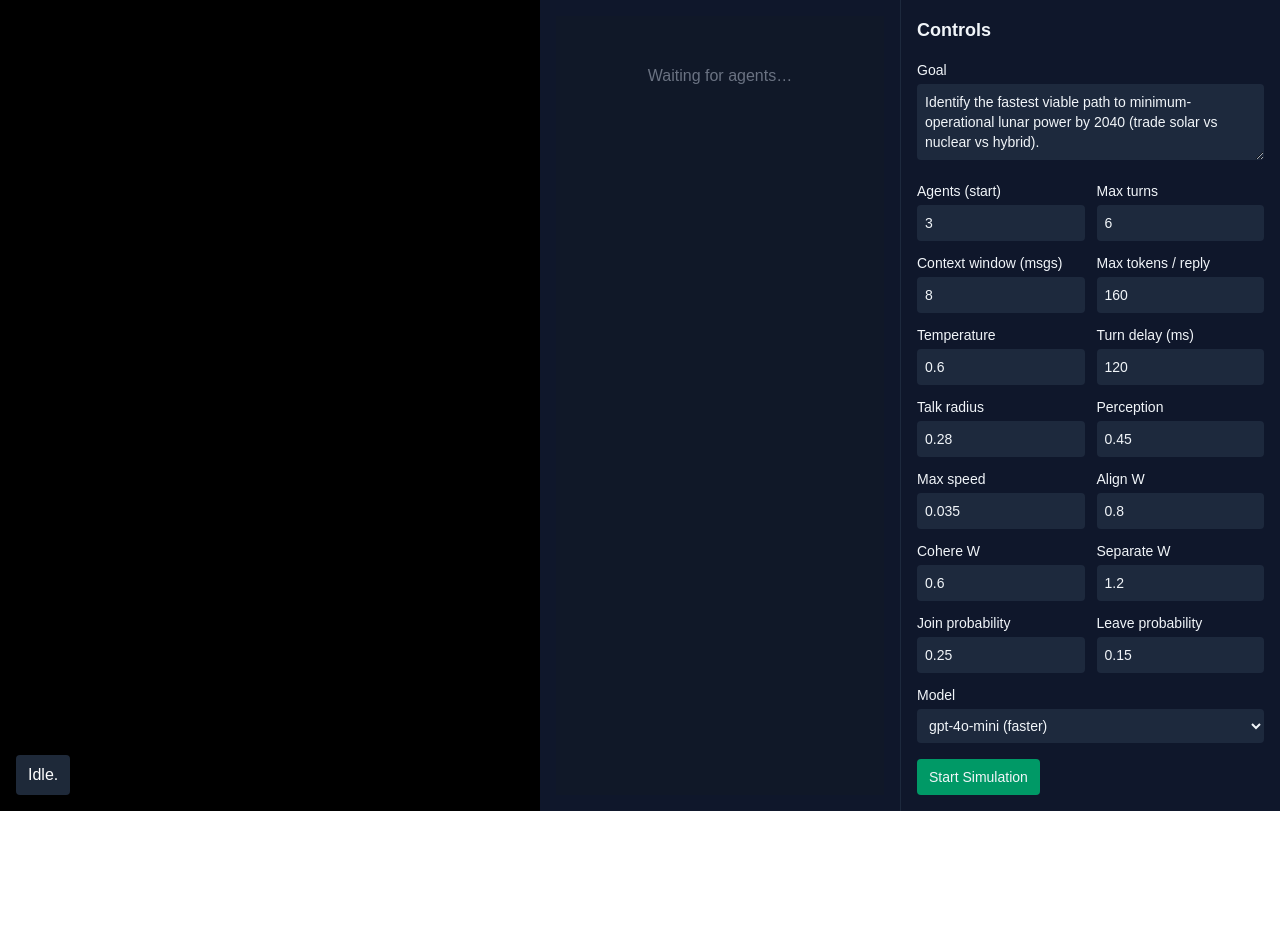
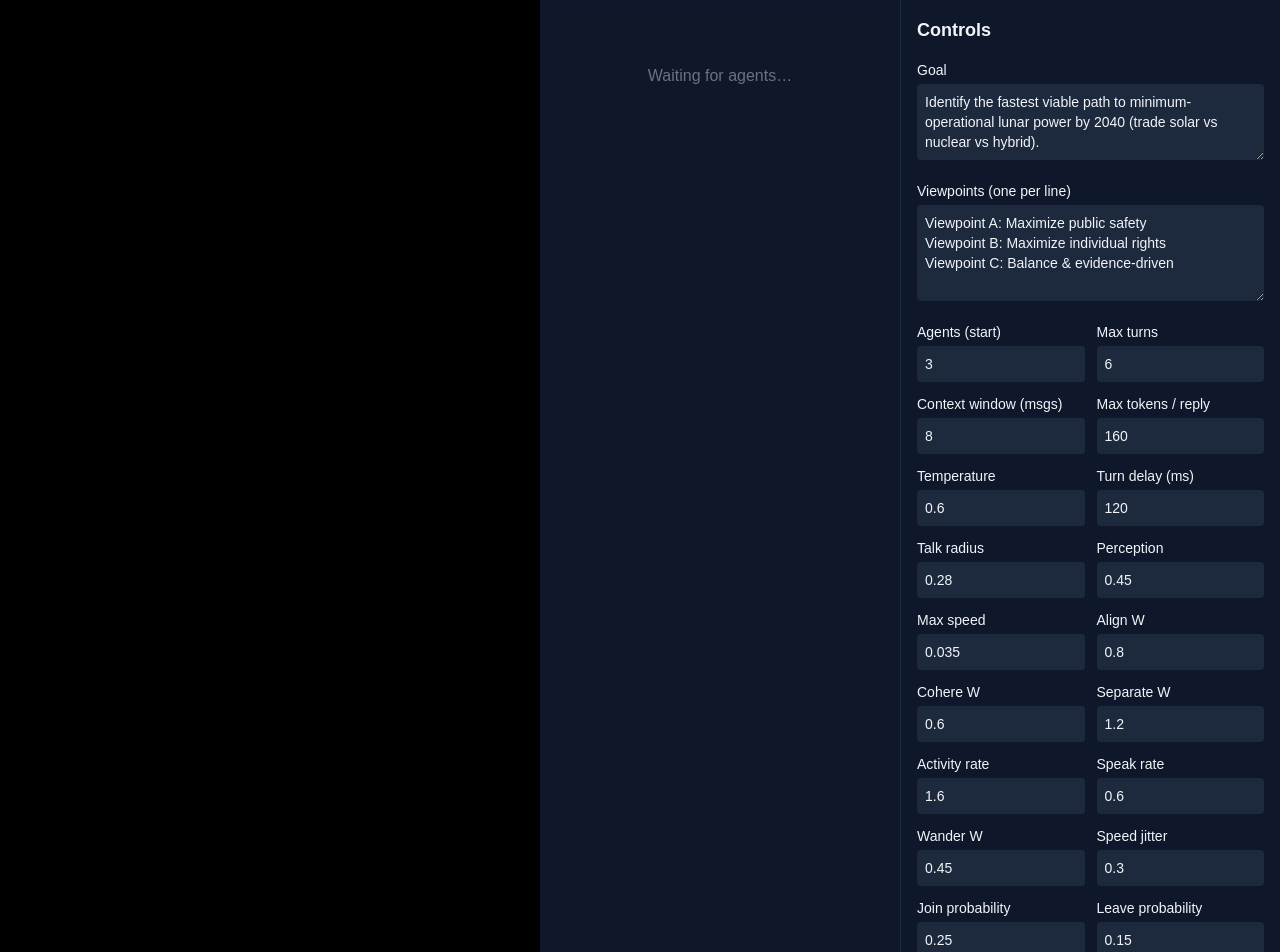
Before and after one commit to Big-jpg/convergent, a Next.js app: page /flock in a window 1280 px wide. Shown: the top 952 px of the page. Before the commit the page ends 811 px from the top, so only its background shows below. Built offline with nearby package versions, Linux system fonts and the light colour scheme.

Commit message:
modified:   app/api/agents/route.ts 	modified:   components/BoidCanvas.tsx 	modified:   components/ControlsPanel.tsx

```diff
--- a/app/api/agents/route.ts
+++ b/app/api/agents/route.ts
@@ -1,6 +1,6 @@
 // app/api/agents/route.ts
 import { openai } from "@ai-sdk/openai";
-import { generateText /*, embed*/ } from "ai";
+import { generateText } from "ai";
 
 type SimConfig = {
   agentCount: number;
@@ -23,42 +23,41 @@ type SimConfig = {
   separateW: number;
 
   // Dynamics
-  activityRate: number; // physics ticks per turn multiplier
-  speakRate: number;    // chance each agent in a cluster speaks
-  wanderW: number;      // random drift force weight
-  speedJitter: number;  // per-agent speed multiplier jitter
+  activityRate: number;
+  speakRate: number;
+  wanderW: number;
+  speedJitter: number;
+
+  // NEW: viewpoints & temp jitter
+  viewpoints?: string[];
+  tempJitter?: number; // 0..0.8 extra per-agent randomness
 };
 
-const COLORS = [
-  "#60a5fa", "#34d399", "#f59e0b", "#f472b6", "#a78bfa", "#22d3ee",
-  "#fb7185", "#84cc16", "#eab308", "#38bdf8", "#14b8a6", "#f97316"
-];
+const COLORS = ["#60a5fa","#34d399","#f59e0b","#f472b6","#a78bfa","#22d3ee","#fb7185","#84cc16","#eab308","#38bdf8","#14b8a6","#f97316"];
 
 function clamp(n: number, a: number, b: number) { return Math.max(a, Math.min(b, n)); }
-function letterId(i: number) {
-  const A = "ABCDEFGHIJKLMNOPQRSTUVWXYZ";
-  if (i < 26) return A[i];
-  return A[Math.floor(i / 26) - 1] + A[i % 26];
-}
-function add(a: [number, number], b: [number, number]) { return [a[0] + b[0], a[1] + b[1]] as [number, number]; }
-function sub(a: [number, number], b: [number, number]) { return [a[0] - b[0], a[1] - b[1]] as [number, number]; }
-function mul(a: [number, number], s: number) { return [a[0] * s, a[1] * s] as [number, number]; }
-function mag(v: [number, number]) { return Math.hypot(v[0], v[1]); }
-function setMag(v: [number, number], m: number) { const k = mag(v) || 1e-6; return [v[0] * m / k, v[1] * m / k] as [number, number]; }
-function shuffle<T>(arr: T[]) { for (let i = arr.length - 1; i > 0; i--) { const j = Math.floor(Math.random() * (i + 1)); [arr[i], arr[j]] = [arr[j], arr[i]]; } return arr; }
-function sample<T>(arr: T[]) { return arr[Math.floor(Math.random() * arr.length)]; }
+function letterId(i: number) { const A = "ABCDEFGHIJKLMNOPQRSTUVWXYZ"; return i < 26 ? A[i] : A[Math.floor(i/26)-1] + A[i%26]; }
+function add(a:[number,number], b:[number,number]){return [a[0]+b[0], a[1]+b[1]] as [number,number];}
+function sub(a:[number,number], b:[number,number]){return [a[0]-b[0], a[1]-b[1]] as [number,number];}
+function mul(a:[number,number], s:number){return [a[0]*s, a[1]*s] as [number,number];}
+function mag(v:[number,number]){return Math.hypot(v[0], v[1]);}
+function setMag(v:[number,number], m:number){const k=mag(v)||1e-6; return [v[0]*m/k, v[1]*m/k] as [number,number];}
+function shuffle<T>(arr:T[]){for(let i=arr.length-1;i>0;i--){const j=Math.floor(Math.random()*(i+1));[arr[i],arr[j]]=[arr[j],arr[i]];} return arr;}
+function sample<T>(arr:T[]){return arr[Math.floor(Math.random()*arr.length)];}
 
-type Persona = {
-  stance: "collab" | "skeptic" | "contrarian";
-  temp: number;
-  styleNote: string;
-};
-
+type Persona = { stance:"collab"|"skeptic"|"contrarian"; baseTemp:number; styleNote:string; };
 function makePersona(): Persona {
   const r = Math.random();
-  if (r < 0.45) return { stance: "collab", temp: 0.5 + Math.random() * 0.2, styleNote: "Build on others, synthesize, propose merges and next steps." };
-  if (r < 0.8)  return { stance: "skeptic", temp: 0.6 + Math.random() * 0.2, styleNote: "Probe assumptions, ask hard questions, seek evidence, but stay constructive." };
-  return { stance: "contrarian", temp: 0.7 + Math.random() * 0.25, styleNote: "Challenge prevailing view, present alternatives, stress trade-offs and risks." };
+  if (r < 0.45) return { stance:"collab", baseTemp:0.55+Math.random()*0.2, styleNote:"Build on others, synthesize, propose merges and next steps." };
+  if (r < 0.8)  return { stance:"skeptic", baseTemp:0.6+Math.random()*0.2, styleNote:"Probe assumptions, ask hard questions, seek evidence, be constructive." };
+  return { stance:"contrarian", baseTemp:0.75+Math.random()*0.25, styleNote:"Challenge prevailing views; highlight trade-offs and risks." };
+}
+
+function parseViewpoints(v:any): string[] {
+  if (!v) return [];
+  if (Array.isArray(v)) return v.map(String).map(s=>s.trim()).filter(Boolean);
+  if (typeof v === "string") return v.split(/\r?\n|,/).map(s=>s.trim()).filter(Boolean);
+  return [];
 }
 
 export async function POST(req: Request) {
@@ -73,29 +72,36 @@ export async function POST(req: Request) {
     leaveProb: clamp(body?.leaveProb ?? body?.config?.leaveProb ?? 0.15, 0, 1),
     turnDelayMs: clamp(body?.turnDelayMs ?? body?.config?.turnDelayMs ?? 120, 0, 3000),
     model: (body?.model ?? body?.config?.model ?? "gpt-4o-mini"),
-    goal: body?.goal ?? body?.config?.goal ?? "Determine the most sustainable energy source for a lunar research outpost by 2040.",
+    goal: body?.goal ?? body?.config?.goal ?? "Determine the most sustainable energy source for a lunar outpost by 2040.",
     talkRadius: clamp(body?.talkRadius ?? 0.28, 0.05, 1),
     perception: clamp(body?.perception ?? 0.45, 0.1, 1.5),
     maxSpeed: clamp(body?.maxSpeed ?? 0.035, 0.005, 0.1),
     alignW: clamp(body?.alignW ?? 0.8, 0, 3),
     cohereW: clamp(body?.cohereW ?? 0.6, 0, 3),
     separateW: clamp(body?.separateW ?? 1.2, 0, 3),
-    activityRate: clamp(body?.activityRate ?? 1.4, 0.3, 4),
-    speakRate: clamp(body?.speakRate ?? 0.55, 0.1, 1),
-    wanderW: clamp(body?.wanderW ?? 0.35, 0, 1.5),
-    speedJitter: clamp(body?.speedJitter ?? 0.2, 0, 0.6),
+    activityRate: clamp(body?.activityRate ?? 1.6, 0.3, 4),
+    speakRate: clamp(body?.speakRate ?? 0.6, 0.1, 1),
+    wanderW: clamp(body?.wanderW ?? 0.45, 0, 1.5),
+    speedJitter: clamp(body?.speedJitter ?? 0.3, 0, 0.6),
+    viewpoints: parseViewpoints(body?.viewpoints ?? body?.config?.viewpoints),
+    tempJitter: clamp(body?.tempJitter ?? 0.2, 0, 0.8),
   };
 
-  // Agent pool + personas
-  const pool = Array.from({ length: 12 }).map((_, i) => ({
-    id: letterId(i),
-    name: `Agent ${letterId(i)}`,
-    color: COLORS[i % COLORS.length],
-    model: openai(cfg.model as any),
-    persona: makePersona(),
-  }));
+  // Agent pool + personas + viewpoint assignment
+  const pool = Array.from({ length: 12 }).map((_, i) => {
+    const persona = makePersona();
+    const viewpoint = (cfg.viewpoints?.length ?? 0) > 0 ? sample(cfg.viewpoints!) : undefined;
+    return {
+      id: letterId(i),
+      name: `Agent ${letterId(i)}`,
+      color: COLORS[i % COLORS.length],
+      model: openai(cfg.model as any),
+      persona,
+      viewpoint,
+    };
+  });
 
-  // Per-agent speed multiplier (1 ± jitter)
+  // Per-agent speed multiplier
   const speedMul: Record<string, number> = {};
   for (const a of pool) {
     const j = (Math.random() * 2 - 1) * cfg.speedJitter;
@@ -113,17 +119,12 @@ export async function POST(req: Request) {
     vel[a.id] = [Math.cos(angle) * cfg.maxSpeed * 0.5, Math.sin(angle) * cfg.maxSpeed * 0.5];
   }
 
-  // “Interest heat” toward recent speakers (decays each physics step)
+  // “Interest heat”
   const heat: Record<string, number> = {};
-
-  // const EMBED = openai.embedding("text-embedding-3-small"); // keep handy if needed later
   const transcript: Array<{ speaker: string; text: string }> = [];
 
-  // Physics
   function physicsStep(dt = 1) {
     const ids = pool.filter(a => active.has(a.id)).map(a => a.id);
-
-    // decay heat
     for (const k of Object.keys(heat)) heat[k] *= 0.92;
 
     for (const i of ids) {
@@ -147,13 +148,9 @@ export async function POST(req: Request) {
 
       let acc: [number, number] = [0, 0];
       if (count > 0) {
-        avgVel = setMag([avgVel[0] / count, avgVel[1] / count], cfg.maxSpeed);
-        const align = sub(avgVel, v);
-
+        const align = sub(setMag([avgVel[0] / count, avgVel[1] / count], cfg.maxSpeed), v);
         const centroid = [center[0] / count, center[1] / count] as [number, number];
-        const desired = setMag(sub(centroid, p), cfg.maxSpeed);
-        const cohere = sub(desired, v);
-
+        const cohere = sub(setMag(sub(centroid, p), cfg.maxSpeed), v);
         const separate = setMag(sep, cfg.maxSpeed);
 
         acc = add(acc, mul(align, cfg.alignW));
@@ -161,7 +158,7 @@ export async function POST(req: Request) {
         acc = add(acc, mul(separate, cfg.separateW));
       }
 
-      // interest pull toward recent speakers (soft)
+      // interest pull
       let pull: [number, number] = [0, 0];
       let hsum = 0;
       for (const j of ids) {
@@ -170,21 +167,16 @@ export async function POST(req: Request) {
         hsum += w;
         pull = add(pull, mul(sub(pos[j], p), w));
       }
-      if (hsum > 0) {
-        pull = setMag(pull, Math.min(cfg.maxSpeed * 0.6, 0.025));
-        acc = add(acc, pull);
-      }
+      if (hsum > 0) acc = add(acc, setMag(pull, Math.min(cfg.maxSpeed * 0.6, 0.025)));
 
-      // wander: small random nudge so no static equilibria
+      // wander
       const theta = Math.random() * Math.PI * 2;
-      const wander: [number, number] = [Math.cos(theta), Math.sin(theta)];
-      acc = add(acc, mul(setMag(wander, Math.min(cfg.maxSpeed, 0.02)), cfg.wanderW));
+      acc = add(acc, mul(setMag([Math.cos(theta), Math.sin(theta)], Math.min(cfg.maxSpeed, 0.02)), cfg.wanderW));
 
-      // integrate with per-agent speed cap
+      // integrate with per-agent cap
       let nv = add(v, mul(acc, dt));
       const limit = cfg.maxSpeed * (speedMul[i] ?? 1);
-      const sp = Math.min(mag(nv), limit);
-      nv = setMag(nv, sp);
+      nv = setMag(nv, Math.min(mag(nv), limit));
       let np = add(p, nv);
 
       // wrap
@@ -227,7 +219,7 @@ export async function POST(req: Request) {
         send({ type: "pos", positions: pos });
 
         for (let turn = 1; turn <= cfg.maxTurns; turn++) {
-          // stochastic join/leave
+          // join/leave
           if (active.size < pool.length && Math.random() < cfg.joinProb) {
             const inactive = pool.map(a => a.id).filter(id => !active.has(id));
             if (inactive.length) {
@@ -238,25 +230,24 @@ export async function POST(req: Request) {
             }
           }
           if (active.size > 2 && Math.random() < cfg.leaveProb) {
-            const arr = Array.from(active);
-            const pick = sample(arr);
+            const pick = sample(Array.from(active));
             active.delete(pick);
             send({ type: "agent_leave", turn, agent: pick });
           }
 
-          // motion ticks scaled by activityRate
+          // motion ticks (scaled)
           const ticks = Math.max(8, Math.round(24 * cfg.activityRate));
           for (let s = 0; s < ticks; s++) {
             physicsStep(1);
             if (s % 6 === 0) send({ type: "pos", positions: pos });
           }
 
-          // cluster ordering randomized
+          // clusters (random order)
           const comps = shuffle(clusters());
           for (const comp of comps) {
             if (!comp.length) continue;
 
-            // probabilistic speakers (never zero, cap at 3 for brevity)
+            // probabilistic speakers (never zero; cap 3)
             const candidates = shuffle([...comp]).filter(() => Math.random() < cfg.speakRate);
             const speakers = (candidates.length ? candidates : [sample(comp)]).slice(0, 3);
 
@@ -265,19 +256,22 @@ export async function POST(req: Request) {
               const peerCandidates = comp.filter(id => id !== agentId);
               const targetPeer = peerCandidates.length ? sample(peerCandidates) : undefined;
 
-              // cluster-local recent context
               const ctx = transcript.filter(m => comp.includes(m.speaker)).slice(-cfg.maxContextMessages);
-              const persona = agent.persona;
+              const { stance, baseTemp, styleNote } = agent.persona;
+              const tRand = (cfg.tempJitter ?? 0.2) * (Math.random() * 2 - 1);
+              const effTemp = clamp(baseTemp + tRand, 0, 1.5);
 
               const system = `
 You are ${agent.name}.
-Persona: ${persona.stance.toUpperCase()} — ${persona.styleNote}
+Persona: ${stance.toUpperCase()} — ${styleNote}
+Assigned viewpoint: ${agent.viewpoint ?? "None specified"}.
+Stay consistent with this viewpoint unless strong evidence shifts you; if you shift, say why.
 Style: brief, pointed, <= ${cfg.maxTokens} tokens.
-You are participating in a local, proximity-limited group discussion. Respond like a human in a fast roundtable.`.trim();
+`.trim();
 
               const peerHint = targetPeer
-                ? `Directly address ${targetPeer} this turn. If you disagree, say why; otherwise merge ideas and propose one next concrete step.`
-                : `Make a concise contribution and propose one next concrete step.`;
+                ? `Directly address ${targetPeer} this turn; compare your viewpoint with theirs, then propose one concrete next step.`
+                : `Make one concise contribution and propose one concrete next step.`;
 
               const prompt = `
 Goal: ${cfg.goal}
@@ -289,12 +283,13 @@ ${ctx.map((m, i) => `#${i + 1} ${m.speaker}: ${m.text}`).join("\n")}
 
 Instruction:
 - ${peerHint}
-- Avoid repetition; add new info or decision.
-- If facts conflict, ask one sharp question to resolve.`.trim();
+- Avoid repetition; add new information or a decision.
+- If facts conflict, ask a single sharp resolving question.
+`.trim();
 
               const result = await generateText({
                 model: agent.model,
-                temperature: persona.temp ?? cfg.temperature,
+                temperature: effTemp,
                 maxOutputTokens: cfg.maxTokens,
                 messages: [
                   { role: "system", content: system },
@@ -304,8 +299,6 @@ Instruction:
 
               const text = result.text.trim();
               transcript.push({ speaker: agent.id, text });
-
-              // Raise “heat” to attract neighbors briefly
               heat[agent.id] = 1.0;
 
               send({
@@ -315,7 +308,7 @@ Instruction:
                 name: agent.name,
                 color: agent.color,
                 text,
-                proj: [pos[agent.id][0], pos[agent.id][1]], // lightweight projection
+                proj: [pos[agent.id][0], pos[agent.id][1]],
                 active: Array.from(active),
               });
 
@@ -324,13 +317,7 @@ Instruction:
           }
 
           const sizes = comps.map(c => c.length);
-          send({
-            type: "telemetry",
-            turn,
-            activeCount: active.size,
-            clusters: sizes,
-            meanCluster: (sizes.reduce((a, b) => a + b, 0) / (sizes.length || 1))
-          });
+          send({ type: "telemetry", turn, activeCount: active.size, clusters: sizes, meanCluster: (sizes.reduce((a,b)=>a+b,0)/(sizes.length||1)) });
         }
 
         send({ type: "done" });
--- a/components/ControlsPanel.tsx
+++ b/components/ControlsPanel.tsx
@@ -13,14 +13,26 @@ export type SimConfig = {
   turnDelayMs: number;
   model: 'gpt-4o-mini' | 'gpt-4o';
   goal: string;
-  // NEW — boid params
-  talkRadius: number;          // only agents within this distance can converse
-  perception: number;          // neighbor sensing radius for boid forces
-  maxSpeed: number;            // clamp velocity
-  alignW: number;              // alignment weight
-  cohereW: number;             // cohesion weight
-  separateW: number;           // separation weight
+
+  // Boids (global)
+  talkRadius: number;   // who can converse
+  perception: number;   // neighbor sensing radius
+  maxSpeed: number;     // velocity clamp
+  alignW: number;       // alignment weight
+  cohereW: number;      // cohesion weight
+  separateW: number;    // separation weight
+
+  // Conversation & motion dynamics
+  activityRate: number; // physics ticks per turn multiplier (0.3..4)
+  speakRate: number;    // chance an agent in a cluster speaks (0.1..1)
+  wanderW: number;      // random drift force (0..1.5)
+  speedJitter: number;  // per-agent maxSpeed variance (0..0.6)
+
+  // Multi-viewpoint + persona variance
+  viewpoints: string[];
+  tempJitter: number;   // per-agent temp variance (0..0.8)
 };
+
 type Props = {
   running: boolean;
   onStart: (cfg: SimConfig) => void;
@@ -39,22 +51,46 @@ const defaults: SimConfig = {
   model: 'gpt-4o-mini',
   goal:
     'Identify the fastest viable path to minimum-operational lunar power by 2040 (trade solar vs nuclear vs hybrid).',
-  // NEW
+
+  // Boids
   talkRadius: 0.28,
   perception: 0.45,
   maxSpeed: 0.035,
   alignW: 0.8,
   cohereW: 0.6,
   separateW: 1.2,
+
+  // Dynamics
+  activityRate: 1.6,
+  speakRate: 0.6,
+  wanderW: 0.45,
+  speedJitter: 0.3,
+
+  // Viewpoints & variance
+  viewpoints: [
+    'Viewpoint A: Maximize public safety',
+    'Viewpoint B: Maximize individual rights',
+    'Viewpoint C: Balance & evidence-driven',
+  ],
+  tempJitter: 0.2,
 };
 
 export default function ControlsPanel({ running, onStart, onStop }: Props) {
   const [cfg, setCfg] = useState<SimConfig>(defaults);
+  const [vpText, setVpText] = useState<string>(defaults.viewpoints.join('\n'));
 
   const bind =
     <K extends keyof SimConfig>(key: K) =>
       (v: SimConfig[K]) =>
         setCfg((c) => ({ ...c, [key]: v }));
+
+  const start = () => {
+    const viewpoints = vpText
+      .split(/\r?\n/)
+      .map((s) => s.trim())
+      .filter(Boolean);
+    onStart({ ...cfg, viewpoints });
+  };
 
   return (
     <div className="bg-slate-900 text-slate-100 p-4 space-y-4 border-l border-slate-800 h-full">
@@ -67,6 +103,17 @@ export default function ControlsPanel({ running, onStart, onStop }: Props) {
           rows={3}
           value={cfg.goal}
           onChange={(e) => bind('goal')(e.target.value)}
+          disabled={running}
+        />
+      </label>
+
+      <label className="block text-sm">
+        Viewpoints (one per line)
+        <textarea
+          className="mt-1 w-full bg-slate-800 rounded p-2 text-sm"
+          rows={4}
+          value={vpText}
+          onChange={(e) => setVpText(e.target.value)}
           disabled={running}
         />
       </label>
@@ -128,7 +175,7 @@ export default function ControlsPanel({ running, onStart, onStop }: Props) {
           Temperature
           <input
             type="number"
-            step="0.1"
+            step="0.05"
             min={0}
             max={1.5}
             className="mt-1 w-full bg-slate-800 rounded p-2"
@@ -151,67 +198,123 @@ export default function ControlsPanel({ running, onStart, onStop }: Props) {
           />
         </label>
 
+        {/* --- Boid params --- */}
         <label className="block text-sm">
           Talk radius
-          <input type="number" step="0.01" min={0.05} max={1}
+          <input
+            type="number" step="0.01" min={0.05} max={1}
             className="mt-1 w-full bg-slate-800 rounded p-2"
             value={cfg.talkRadius}
             onChange={(e) => bind('talkRadius')(parseFloat(e.target.value || '0'))}
-            disabled={running} />
+            disabled={running}
+          />
         </label>
 
         <label className="block text-sm">
           Perception
-          <input type="number" step="0.01" min={0.1} max={1.5}
+          <input
+            type="number" step="0.01" min={0.1} max={1.5}
             className="mt-1 w-full bg-slate-800 rounded p-2"
             value={cfg.perception}
             onChange={(e) => bind('perception')(parseFloat(e.target.value || '0'))}
-            disabled={running} />
+            disabled={running}
+          />
         </label>
 
         <label className="block text-sm">
           Max speed
-          <input type="number" step="0.005" min={0.005} max={0.1}
+          <input
+            type="number" step="0.005" min={0.005} max={0.1}
             className="mt-1 w-full bg-slate-800 rounded p-2"
             value={cfg.maxSpeed}
             onChange={(e) => bind('maxSpeed')(parseFloat(e.target.value || '0'))}
-            disabled={running} />
+            disabled={running}
+          />
         </label>
 
         <label className="block text-sm">
           Align W
-          <input type="number" step="0.1" min={0} max={3}
+          <input
+            type="number" step="0.1" min={0} max={3}
             className="mt-1 w-full bg-slate-800 rounded p-2"
             value={cfg.alignW}
             onChange={(e) => bind('alignW')(parseFloat(e.target.value || '0'))}
-            disabled={running} />
+            disabled={running}
+          />
         </label>
 
         <label className="block text-sm">
           Cohere W
-          <input type="number" step="0.1" min={0} max={3}
+          <input
+            type="number" step="0.1" min={0} max={3}
             className="mt-1 w-full bg-slate-800 rounded p-2"
             value={cfg.cohereW}
             onChange={(e) => bind('cohereW')(parseFloat(e.target.value || '0'))}
-            disabled={running} />
+            disabled={running}
+          />
         </label>
 
         <label className="block text-sm">
           Separate W
-          <input type="number" step="0.1" min={0} max={3}
+          <input
+            type="number" step="0.1" min={0} max={3}
             className="mt-1 w-full bg-slate-800 rounded p-2"
             value={cfg.separateW}
             onChange={(e) => bind('separateW')(parseFloat(e.target.value || '0'))}
-            disabled={running} />
+            disabled={running}
+          />
+        </label>
+
+        {/* --- Dynamics --- */}
+        <label className="block text-sm">
+          Activity rate
+          <input
+            type="number" step="0.1" min={0.3} max={4}
+            className="mt-1 w-full bg-slate-800 rounded p-2"
+            value={cfg.activityRate}
+            onChange={(e) => bind('activityRate')(parseFloat(e.target.value || '0'))}
+            disabled={running}
+          />
         </label>
 
         <label className="block text-sm">
+          Speak rate
+          <input
+            type="number" step="0.05" min={0.1} max={1}
+            className="mt-1 w-full bg-slate-800 rounded p-2"
+            value={cfg.speakRate}
+            onChange={(e) => bind('speakRate')(parseFloat(e.target.value || '0'))}
+            disabled={running}
+          />
+        </label>
+
+        <label className="block text-sm">
+          Wander W
+          <input
+            type="number" step="0.05" min={0} max={1.5}
+            className="mt-1 w-full bg-slate-800 rounded p-2"
+            value={cfg.wanderW}
+            onChange={(e) => bind('wanderW')(parseFloat(e.target.value || '0'))}
+            disabled={running}
+          />
+        </label>
+
+        <label className="block text-sm">
+          Speed jitter
+          <input
+            type="number" step="0.05" min={0} max={0.6}
+            className="mt-1 w-full bg-slate-800 rounded p-2"
+            value={cfg.speedJitter}
+            onChange={(e) => bind('speedJitter')(parseFloat(e.target.value || '0'))}
+            disabled={running}
+          />
+        </label>
+
+        {/* --- Join/leave --- */}
+        <label className="block text-sm">
           Join probability
           <input
-            type="number"
-            step="0.05"
-            min={0}
-            max={1}
+            type="number" step="0.05" min={0} max={1}
             className="mt-1 w-full bg-slate-800 rounded p-2"
             value={cfg.joinProb}
             onChange={(e) => bind('joinProb')(parseFloat(e.target.value || '0'))}
@@ -222,13 +325,22 @@ export default function ControlsPanel({ running, onStart, onStop }: Props) {
         <label className="block text-sm">
           Leave probability
           <input
-            type="number"
-            step="0.05"
-            min={0}
-            max={1}
+            type="number" step="0.05" min={0} max={1}
             className="mt-1 w-full bg-slate-800 rounded p-2"
             value={cfg.leaveProb}
             onChange={(e) => bind('leaveProb')(parseFloat(e.target.value || '0'))}
+            disabled={running}
+          />
+        </label>
+
+        {/* --- Persona variance --- */}
+        <label className="block text-sm">
+          Temp jitter
+          <input
+            type="number" step="0.05" min={0} max={0.8}
+            className="mt-1 w-full bg-slate-800 rounded p-2"
+            value={cfg.tempJitter}
+            onChange={(e) => bind('tempJitter')(parseFloat(e.target.value || '0'))}
             disabled={running}
           />
         </label>
@@ -251,7 +363,7 @@ export default function ControlsPanel({ running, onStart, onStop }: Props) {
         {!running ? (
           <button
             className="bg-emerald-600 hover:bg-emerald-500 px-3 py-2 rounded text-sm font-medium"
-            onClick={() => onStart(cfg)}
+            onClick={start}
           >
             Start Simulation
           </button>
```
Also changed, not shown: components/BoidCanvas.tsx (+6 -6 lines).
